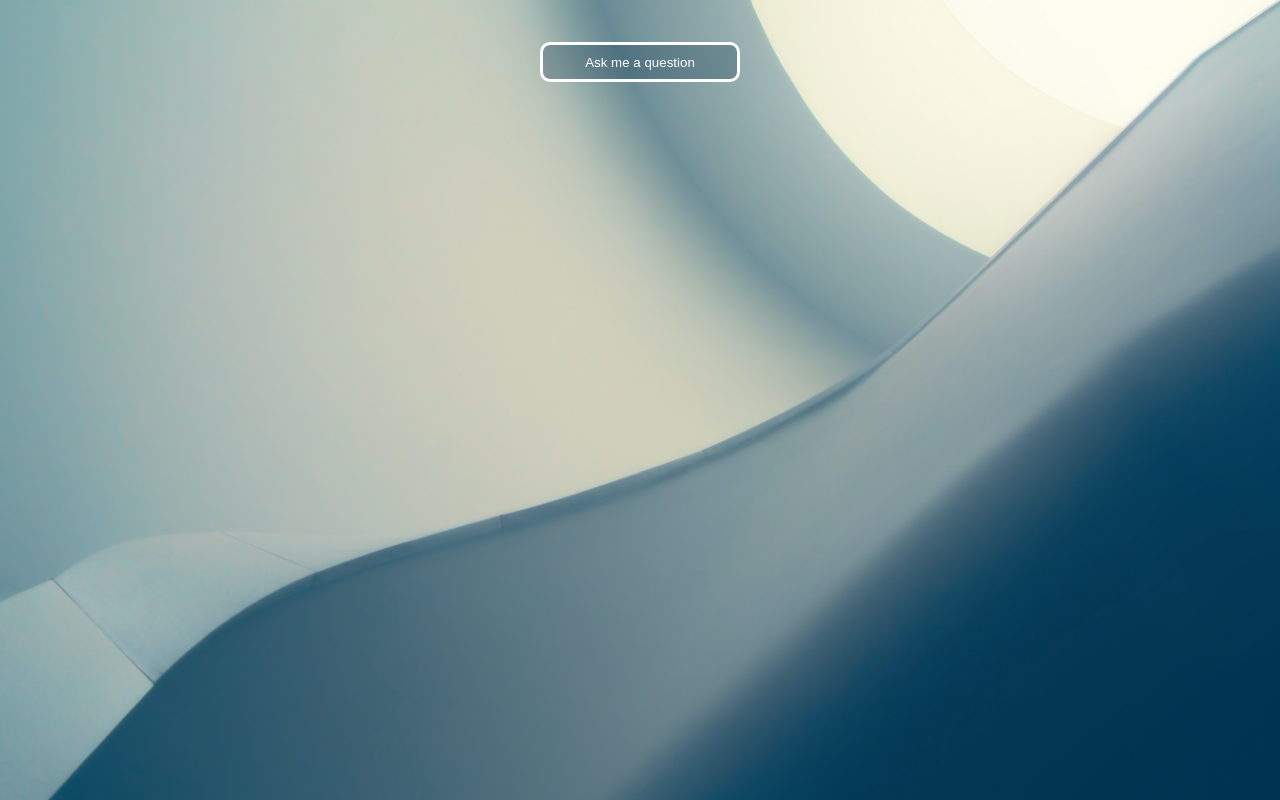
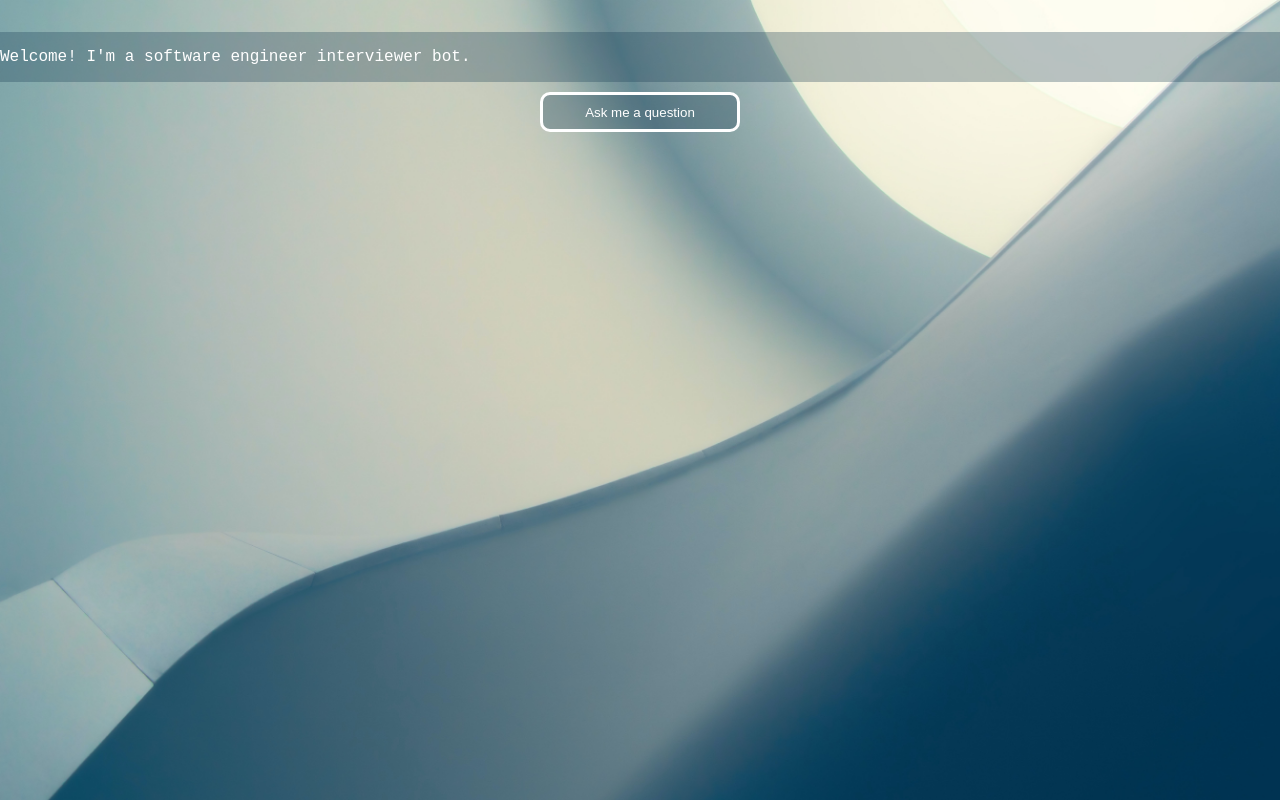
Before and after one commit to michmitz/interview-prep, a Next.js app: page / in a window 1280 px wide. Built offline with nearby package versions, Linux system fonts and the light colour scheme.

Commit message:
Create header

```diff
--- /dev/null
+++ b/components/header/Header.tsx
@@ -0,0 +1,10 @@
+import React from 'react'
+import styles from './HeaderStyles.module.css'
+
+export const Header: React.FC = () => {
+  return (
+    <div className={styles.container}>
+      <p className={styles.text}>Welcome! I&apos;m a software engineer interviewer bot.</p>
+    </div>
+  )
+}
--- /dev/null
+++ b/components/header/HeaderStyles.module.css
@@ -0,0 +1,13 @@
+.container {
+  width: 100vw;
+  height: 50px;
+  background-color: rgb(21, 56, 82, 0.3);
+  display: flex;
+  align-items: center;
+}
+
+.text {
+  color: white;
+  font-family: 'Source Code Pro', monospace;
+  font-weight: 500;
+}
--- a/pages/index.tsx
+++ b/pages/index.tsx
@@ -3,6 +3,7 @@ import type { NextPage } from "next";
 import styles from "../styles/Home.module.css";
 import { QuestionCard } from "@/components/question_card/QuestionCard";
 import { appStrings } from "@/constants/appStrings";
+import { Header } from "@/components/header/Header";
 
 const Home: NextPage = () => {
   const [completion, setCompletion] = React.useState<string>("");
@@ -24,6 +25,7 @@ const Home: NextPage = () => {
 
   return (
     <div className={styles.main}>
+      <Header />
       <button onClick={handleClick} className={styles.button}>
         Ask me a question
       </button>
--- a/styles/globals.css
+++ b/styles/globals.css
@@ -39,4 +39,6 @@ a {
   }
 }
 
-@import url('https://fonts.googleapis.com/css2?family=Raleway:wght@400;500&display=swap')
+@import url('https://fonts.googleapis.com/css2?family=Raleway:wght@400;500&display=swap');
+
+@import url('https://fonts.googleapis.com/css2?family=Raleway:wght@400;500&family=Source+Code+Pro:ital,wght@0,400;0,500;0,600;1,400;1,500&display=swap');
```
